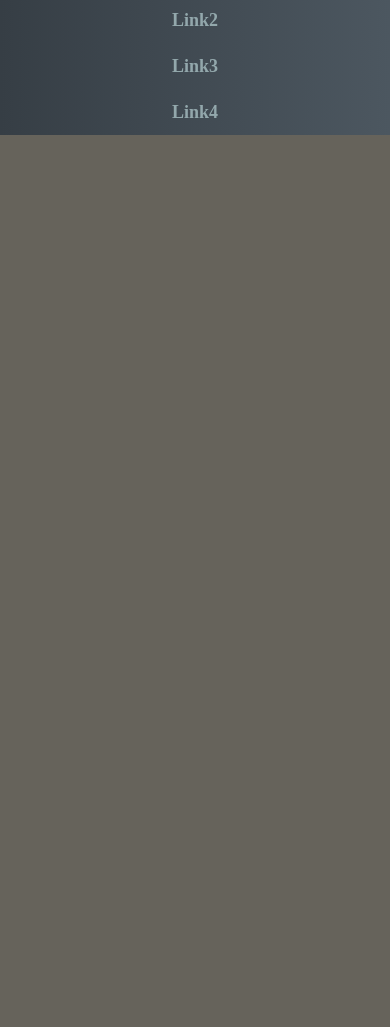
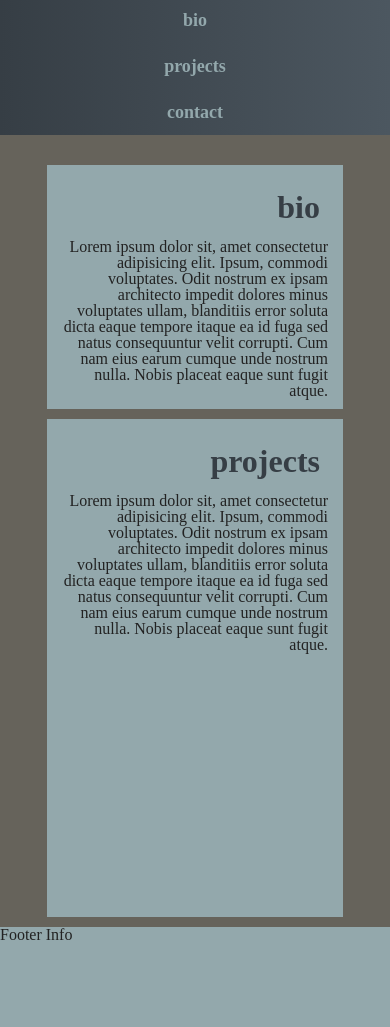
Before and after one commit to bryan-barnes12/professional-portfolio, a plain HTML site: page index.html in a window 390 px wide. Shown: the part 665-1692 px from the top of the page. Before the commit the page ends 900 px from the top, so only its background shows below. Drawn offline with Linux system fonts and the light colour scheme.

Commit message:
Addiing layout to the main and footer sections.

```diff
--- a/assets/css/style.css
+++ b/assets/css/style.css
@@ -117,12 +117,13 @@ h5 {
 @media only screen and (max-width: 600px) {
     body {
         display: grid;
-        grid-template-rows: 800px repeat(5, auto) 100px;
+        grid-template-rows: 800px auto 100px;
         background-color: var(--dark);
         font-family: 'Times New Roman', Times, serif;
         height: 100%;
     }
 
+    /*styling for mobile responsive header*/
     header {
         display: grid;
         grid-template-columns: 1fr auto 1fr;
@@ -133,14 +134,10 @@ h5 {
     }
 
     nav {
-        display: flex;
-        flex-direction: column;
         grid-column: 1 / 4;
         grid-row: 4 / 5;
         background-color: var(--dark-accent);
         color: var(--light-accent);
-        justify-self: none;
-        align-self: none;
         width: 100%;
         height: 100%;
     }
@@ -156,7 +153,6 @@ h5 {
     }
 
     nav li a {
-        float: none;
         padding: 4px;
         text-align: center;
     }
@@ -188,5 +184,38 @@ h5 {
         width: 320px;
     }
 
+    main {
+        display: grid;
+        grid-row: 2 / 3;
+        grid-template-columns: 10% auto 10%;
+        grid-template-rows: 1fr 2fr;
+        /* background-image: linear-gradient(var(--dark-accent), var(--light-accent)); */
+        margin-top: 10px;
+        padding: 10px;
+    }
 
+    #bio {
+        grid-column: 2 / 3;
+        grid-row-end: 1 / 2;
+        background-color: var(--light-accent);
+        padding: 10px 15px;
+        margin-top: 10px;
+        text-align: right;
+    }
+
+    #projects {
+        grid-column: 2 / 3;
+        grid-row-end: 2 / 3;
+        background-color: var(--light-accent);
+        padding: 10px 15px;
+        margin-top: 10px;
+        text-align: right;
+    }
+
+    footer {
+        grid-column: 1 / 4;
+        grid-row: 3 / 4;
+        background-color: var(--light-accent);
+        width: 100%;
+    }
 }
--- a/index.html
+++ b/index.html
@@ -21,15 +21,24 @@
         <figure id="site-name"><h1>bryan.barnes</h1></figure>
         <nav>
             <ul>
-                <li><a href="#">Link1</a></li>
-                <li><a href="#">Link2</a></li>
-                <li><a href="#">Link3</a></li>
-                <li><a href="#">Link4</a></li>
+                <li><a href="#bio">bio</a></li>
+                <li><a href="#projects">projects</a></li>
+                <li><a href="#contact">contact</a></li>
             </ul>
         </nav>
     </header>
     <main>
-
+        <section id="bio">
+            <a name="bio"><h2>bio</h2></a>
+            <p>Lorem ipsum dolor sit, amet consectetur adipisicing elit. Ipsum, commodi voluptates. Odit nostrum ex ipsam architecto impedit dolores minus voluptates ullam, blanditiis error soluta dicta eaque tempore itaque ea id fuga sed natus consequuntur velit corrupti. Cum nam eius earum cumque unde nostrum nulla. Nobis placeat eaque sunt fugit atque.</p>
+        </section>
+        <section id="projects">
+            <a name="projects"><h2>projects</h2></a>
+            <p>Lorem ipsum dolor sit, amet consectetur adipisicing elit. Ipsum, commodi voluptates. Odit nostrum ex ipsam architecto impedit dolores minus voluptates ullam, blanditiis error soluta dicta eaque tempore itaque ea id fuga sed natus consequuntur velit corrupti. Cum nam eius earum cumque unde nostrum nulla. Nobis placeat eaque sunt fugit atque.</p>
+        </section>
     </main>
+    <footer>
+        <a name="contact">Footer Info</a>
+    </footer>
 </body>
 </html>
```
